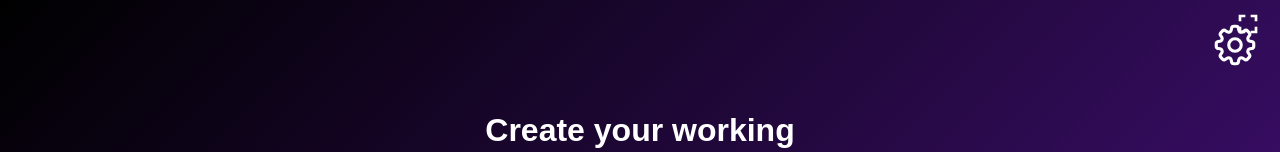
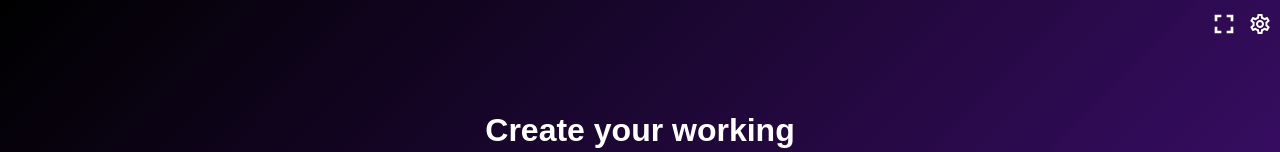
Before and after one commit to riccardobertolini/lofi-music, a Next.js app: page / in a window 1280 px wide. Shown: the top 152 px of the page. Built offline with nearby package versions, Linux system fonts and the light colour scheme.

Commit message:
changes in settings modal component to use Mui icon

```diff
--- a/components/SettingModal.jsx
+++ b/components/SettingModal.jsx
@@ -1,27 +1,13 @@
-import React, { useState, useRef, useEffect } from 'react';
-import styled from 'styled-components';
+import React, { useState, useRef, useEffect } from 'react'
+import styled from 'styled-components'
 
+import { SettingsOutlined } from '@mui/icons-material'
 
-const Container = styled.div`
-  .gear-icon {
-    height: 50px;
-    width: 50px;
-    cursor: pointer;
-    color: #fff;
-    position: absolute;
-    top: 20px;
-    right: 20px;
-  }
+import IconButton from '@/components/IconButton'
 
-  @media (max-width: 768px) {
-    .gear-icon {
-      height: 35px;
-      width: 35px;
-      top: 10px;
-      right: 20px;
-    }
-  }
-`;
+import { MuiVariants } from '@/constants/colors'
+
+const Container = styled.div``
 
 const ModalWrapper = styled.div`
   z-index: 10;
@@ -34,7 +20,7 @@ const ModalWrapper = styled.div`
   display: flex;
   justify-content: center;
   align-items: center;
-`;
+`
 
 const ModalContent = styled.div`
   position: relative;
@@ -56,7 +42,7 @@ const ModalContent = styled.div`
   @media (max-width: 768px) {
     width: 80%;
   }
-`;
+`
 
 const CloseButton = styled.span`
   position: absolute;
@@ -75,54 +61,39 @@ const CloseButton = styled.span`
     width: 30px;
     height: 30px;
   }
-`;
+`
 const SettingModal = () => {
-	const ModalRef = useRef();
-	const [isOpen, setIsOpen] = useState(false);
+  const ModalRef = useRef()
+  const [isOpen, setIsOpen] = useState(false)
 
   const openModal = () => {
-		setIsOpen(true);
-	};
+    setIsOpen(true)
+  }
 
   const closeModal = () => {
-		setIsOpen(false);
-	};
+    setIsOpen(false)
+  }
 
   const outsideClick = (e) => {
     if (ModalRef.current === e.target) {
-			setIsOpen(false);
+      setIsOpen(false)
     }
-	};
+  }
 
   useEffect(() => {
-		document.addEventListener('mousedown', outsideClick);
+    document.addEventListener('mousedown', outsideClick)
     return () => {
-			document.removeEventListener('mousedown', outsideClick);
-		};
-	}, []);
+      document.removeEventListener('mousedown', outsideClick)
+    }
+  }, [])
 
   return (
     <Container>
-			<svg
-				onClick={openModal}
-				xmlns="http://www.w3.org/2000/svg"
-				fill="none"
-				viewBox="0 0 24 24"
-				stroke-width="1.5"
-				stroke="currentColor"
-				class="gear-icon"
-			>
-				<path
-					stroke-linecap="round"
-					stroke-linejoin="round"
-					d="M10.343 3.94c.09-.542.56-.94 1.11-.94h1.093c.55 0 1.02.398 1.11.94l.149.894c.07.424.384.764.78.93.398.164.855.142 1.205-.108l.737-.527a1.125 1.125 0 011.45.12l.773.774c.39.389.44 1.002.12 1.45l-.527.737c-.25.35-.272.806-.107 1.204.165.397.505.71.93.78l.893.15c.543.09.94.56.94 1.109v1.094c0 .55-.397 1.02-.94 1.11l-.893.149c-.425.07-.765.383-.93.78-.165.398-.143.854.107 1.204l.527.738c.32.447.269 1.06-.12 1.45l-.774.773a1.125 1.125 0 01-1.449.12l-.738-.527c-.35-.25-.806-.272-1.203-.107-.397.165-.71.505-.781.929l-.149.894c-.09.542-.56.94-1.11.94h-1.094c-.55 0-1.019-.398-1.11-.94l-.148-.894c-.071-.424-.384-.764-.781-.93-.398-.164-.854-.142-1.204.108l-.738.527c-.447.32-1.06.269-1.45-.12l-.773-.774a1.125 1.125 0 01-.12-1.45l.527-.737c.25-.35.273-.806.108-1.204-.165-.397-.505-.71-.93-.78l-.894-.15c-.542-.09-.94-.56-.94-1.109v-1.094c0-.55.398-1.02.94-1.11l.894-.149c.424-.07.765-.383.93-.78.165-.398.143-.854-.107-1.204l-.527-.738a1.125 1.125 0 01.12-1.45l.773-.773a1.125 1.125 0 011.45-.12l.737.527c.35.25.807.272 1.204.107.397-.165.71-.505.78-.929l.15-.894z"
+      <IconButton onClick={openModal}>
+        <SettingsOutlined
+          sx={{ fontSize: '24px', color: MuiVariants.NEUTRAL }}
         />
-				<path
-					stroke-linecap="round"
-					stroke-linejoin="round"
-					d="M15 12a3 3 0 11-6 0 3 3 0 016 0z"
-				/>
-			</svg>
+      </IconButton>
 
       {isOpen && (
         <ModalWrapper ref={ModalRef}>
@@ -143,12 +114,16 @@ const SettingModal = () => {
                 />
               </svg>
             </CloseButton>
-            					<div className='aboutus'><br/>Settings coming soon!<br/></div>
+            <div className="aboutus">
+              <br />
+              Settings coming soon!
+              <br />
+            </div>
           </ModalContent>
         </ModalWrapper>
       )}
     </Container>
-	);
-};
+  )
+}
 
-export default SettingModal;
+export default SettingModal
```
Lines whose indentation alone changed are shown as unchanged.
